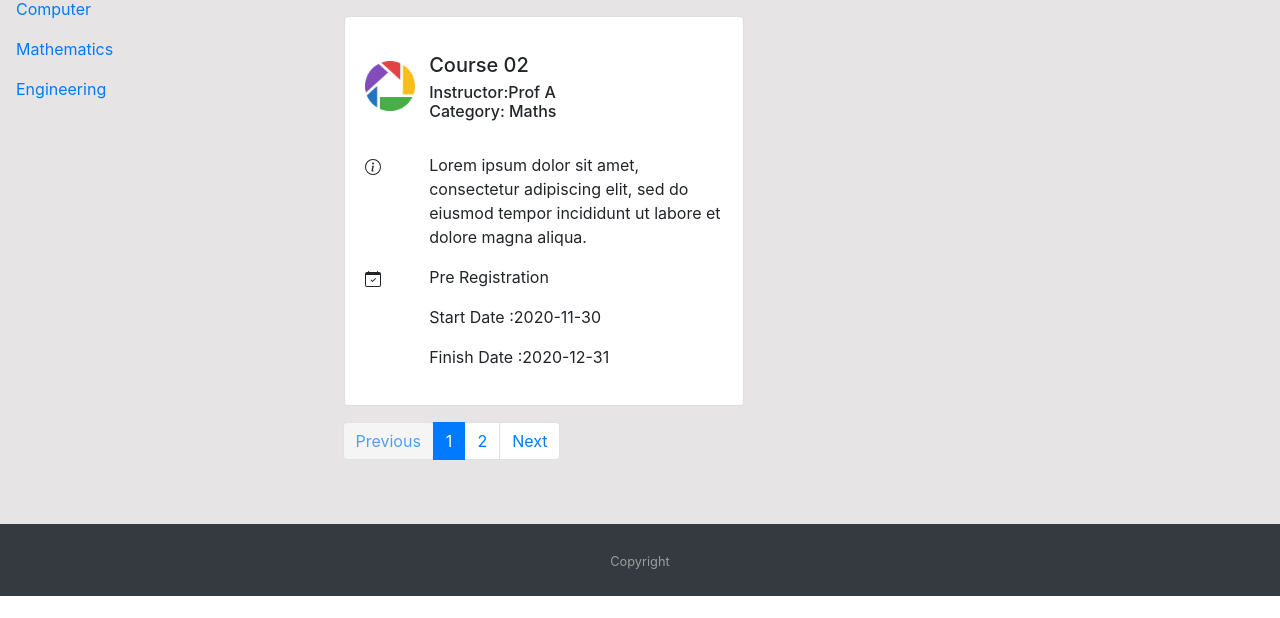
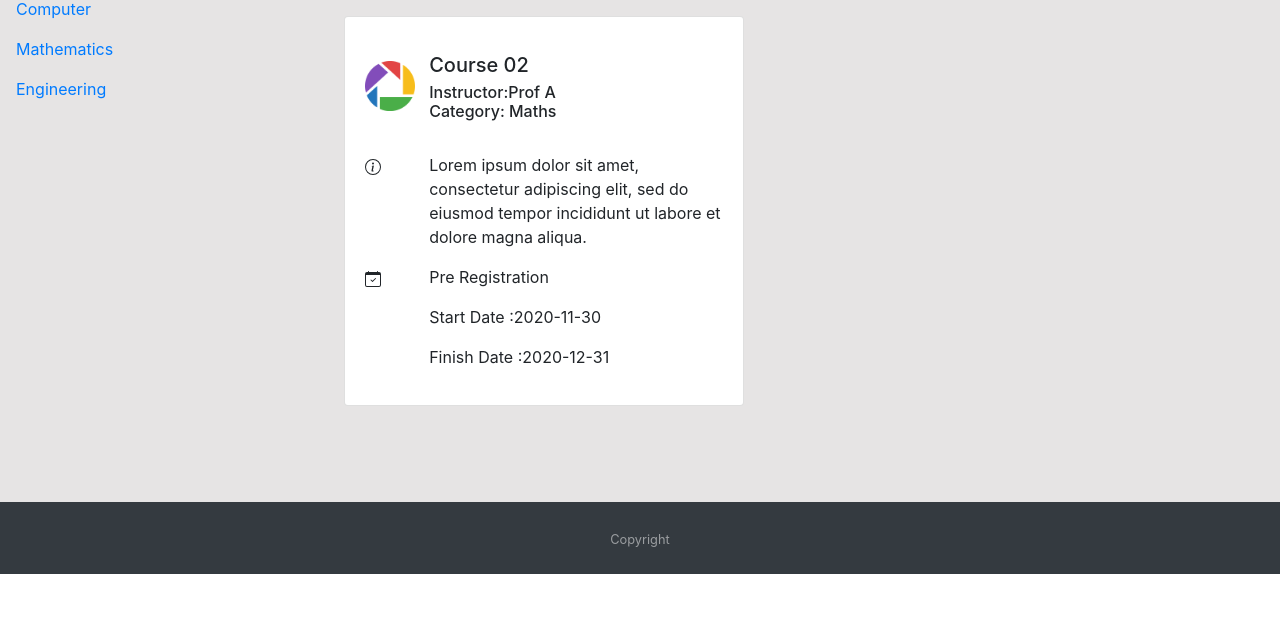
Before and after one commit to PraisySam/Course-Catalog, a Flask app: page /Maths in a window 1280 px wide. Shown: the part 182-800 px from the top of the page. Run offline with Flask 2, Linux system fonts and the light colour scheme; data comes from the database, SQL or seed files in the repository; some libraries are stand-ins or nearby versions.

Commit message:
Update05

```diff
--- a/templates/base.html
+++ b/templates/base.html
@@ -65,39 +65,7 @@
 
             {% endblock %}
 
-            <nav aria-label="Page navigation example">
-              <ul class="pagination">
-                {% if courses.has_prev %}
-                <li class="page-item"> <a class="page-link"
-                    href="{{ url_for('index', page=courses.prev_num) }}">Previous</a></li>
-                {% else %}
-                <li class="page-item"><a class="page-link btn disabled" href="#">Previous</a></li>
-                {% endif %}
 
-                {% for page in courses.iter_pages(left_edge=3, right_edge=3) %}
-                {% if page %}
-
-                {% if page==courses.page %}
-                <li class="page-item active"><a class="page-link"
-                    href="{{ url_for('index', page=page) }}">{{ page }}</a></li>
-                {% else %}
-                <li class="page-item"><a class="page-link" href="{{ url_for('index', page=page) }}">{{ page }}</a></li>
-                {% endif %}
-
-                {% else %}
-                <li class="page-item disabled" id="example_ellipsis"><a href="#" class="page-link">…</a></li>
-                {% endif %}
-                {% endfor %}
-
-                {% if courses.has_next %}
-                <li class="page-item"> <a class="page-link"
-                    href="{{ url_for('index', page=courses.next_num) }}">Next</a></li>
-                {% else %}
-                <li class="page-item"><a class="page-link btn disabled" href="#">Next</a></li>
-                {% endif %}
-
-              </ul>
-            </nav>
           </div>
         </div>
 
```
Also changed, not shown: templates/index.html (+61 -14 lines).
